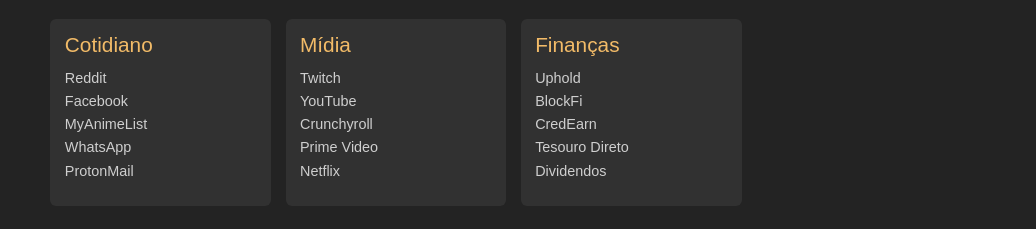
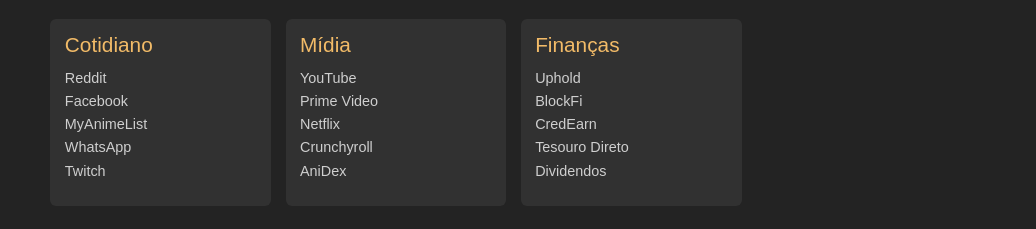
Before and after one commit to not-a-dev-stein/firefox-popdark-startpage, a plain HTML site: page startpage_alt2/index.html in a window 1280 px wide. Shown: the part 467-696 px from the top of the page, without its empty margins (244-1280 px from the left). Drawn offline with Linux system fonts and the light colour scheme; no server answers.

Commit message:
Update index.html

```diff
--- a/startpage_alt2/index.html
+++ b/startpage_alt2/index.html
@@ -47,17 +47,18 @@
                     <a class="bookmark" href="https://www.facebook.com/">Facebook</a>
 		    <a class="bookmark" href="https://myanimelist.net/profile/--d41">MyAnimeList</a>
 		    <a class="bookmark" href="https://web.whatsapp.com">WhatsApp</a>
-		    <a class="bookmark" href="https://beta.protonmail.com/inbox">ProtonMail</a>
+		    <a class="bookmark" href="https://www.twitch.tv/directory/following/live">Twitch</a>
+
                 </div>
             </div>
             <div class="bookmark-set">
                 <div class="bookmark-title"></i> Mídia</div>
                 <div class="bookmark-inner-container">
-                    <a class="bookmark" href="https://www.twitch.tv/directory/following/live">Twitch</a>
                     <a class="bookmark" href="https://www.youtube.com/feed/subscriptions">YouTube</a>
-		    <a class="bookmark" href="https://www.crunchyroll.com/home/queue">Crunchyroll</a>
                     <a class="bookmark" href="https://www.primevideo.com/">Prime Video</a>
                     <a class="bookmark" href="https://netflix.com/browse">Netflix</a>
+		    <a class="bookmark" href="https://www.crunchyroll.com/home/queue">Crunchyroll</a>
+                    <a class="bookmark" href="https://anidex.info/?page=search&id=1&lang_id=1,16&group_id=0&q=">AniDex</a>
                 </div>
             </div>
             <div class="bookmark-set">
```
